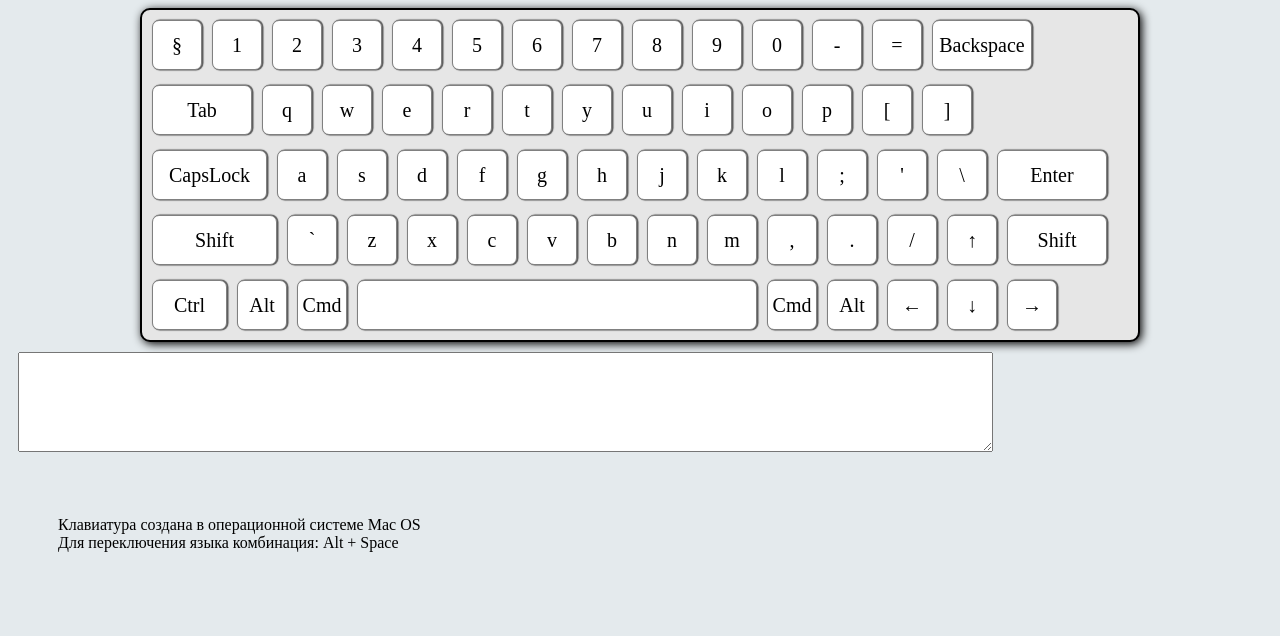
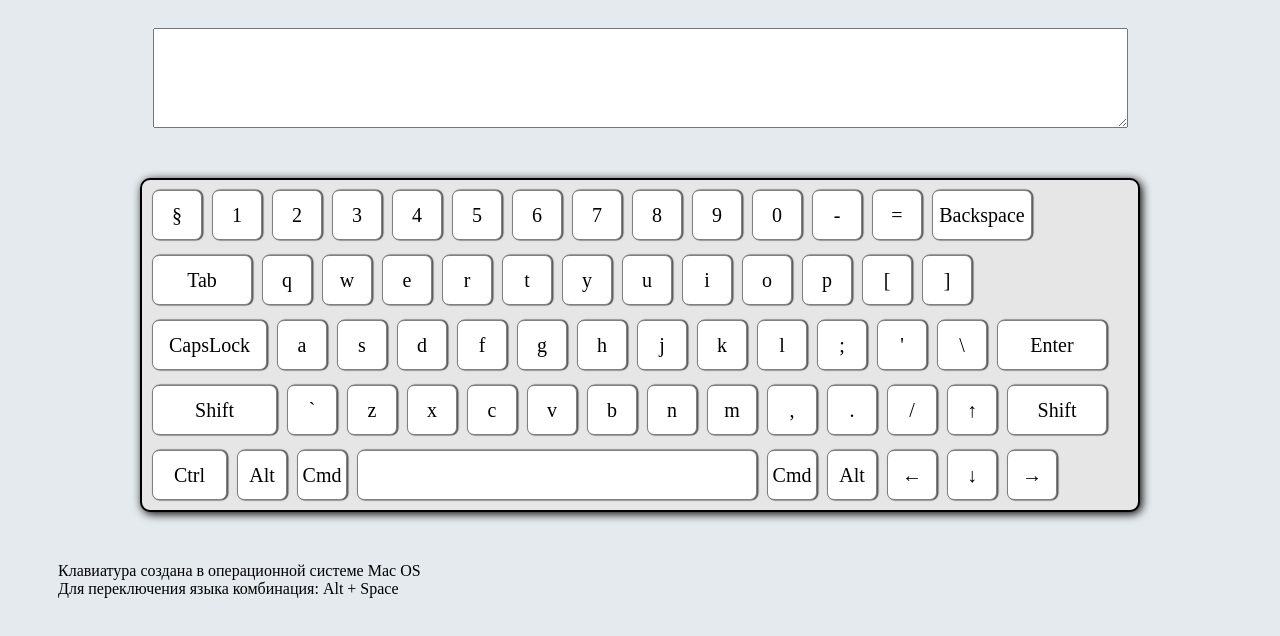
Before and after one commit to igdeblik/virtual-keyboard, a plain HTML site: page index.html in a window 1280 px wide. Drawn offline with Linux system fonts and the light colour scheme; a web font is replaced by a local one.

Commit message:
fix: fix style text area

```diff
--- a/style.scss
+++ b/style.scss
@@ -8,6 +8,14 @@
 *{
   box-sizing: border-box;
 }
+
+.main{
+  display: flex;
+  flex-direction: column-reverse;
+  justify-content: center;
+
+}
+
 
 body{
 background-color: rgb(228, 234, 237);
@@ -21,7 +29,7 @@ background-color: rgb(228, 234, 237);
 .textstring{
   width: 975px;
   height: 100px;
-  margin: 10px;
+  margin: 20px auto 50px;
 }
 
 .keyboard{
```
Also changed, not shown: style.css, 1 other file.
